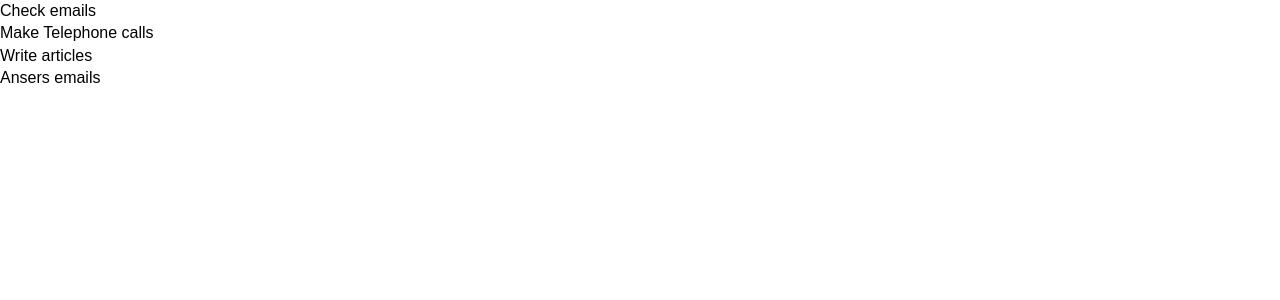
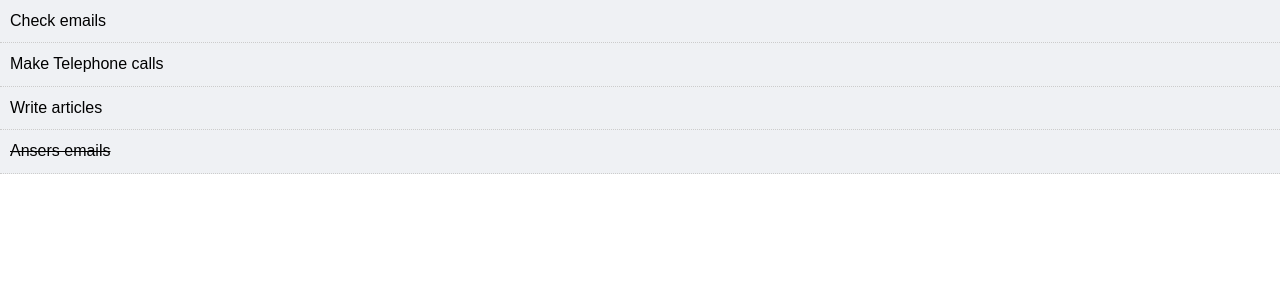
Before and after one commit to sunisakc/TodoList, a React (Create React App) app: page / in a window 1280 px wide. Shown: the top 300 px of the page. Built offline with nearby package versions, Linux system fonts and the light colour scheme.

Commit message:
Add styles

```diff
--- a/src/App.js
+++ b/src/App.js
@@ -24,7 +24,7 @@
       {
         id: 4,
         title: 'Ansers emails',
-        completed: false
+        completed: true
       }
     ]
   }
--- a/src/components/Todoitems.js
+++ b/src/components/Todoitems.js
@@ -1,13 +1,32 @@
-import React, { Component } from 'react'
+import React, { Component } from 'react';
+import PropTypes from 'prop-types';
 
 export class Todoitems extends Component {
+  getStyle = () => {
+    return {
+      background: '#eff1f4',
+      padding: '10px',
+      borderBottom: '1px #ccc dotted' ,
+
+      textDecoration: this.props.todo.completed ?
+      'line-through' : 'none'
+
+   }
+  }
+
+
   render() {
     return (
-      <div>
+      <div style={this.getStyle()}>
         <p>{ this.props.todo.title }</p>
       </div>
     )
   }
 }
+//PropTypes
+Todoitems.propTypes = {
+  todo: PropTypes.object.isRequired
+}
+
 
 export default Todoitems
--- a/src/components/Todos.js
+++ b/src/components/Todos.js
@@ -1,5 +1,6 @@
 import React, { Component } from 'react';
 import Todoitems from './Todoitems';
+import PropTypes from 'prop-types';
 
 
 class Todos extends Component {
@@ -9,5 +10,10 @@
       ));
   }
 }
+  //PropTypes
+  Todos.propTypes = {
+      todos: PropTypes.array.isRequired
+  }
+
 
 export default Todos;
```
